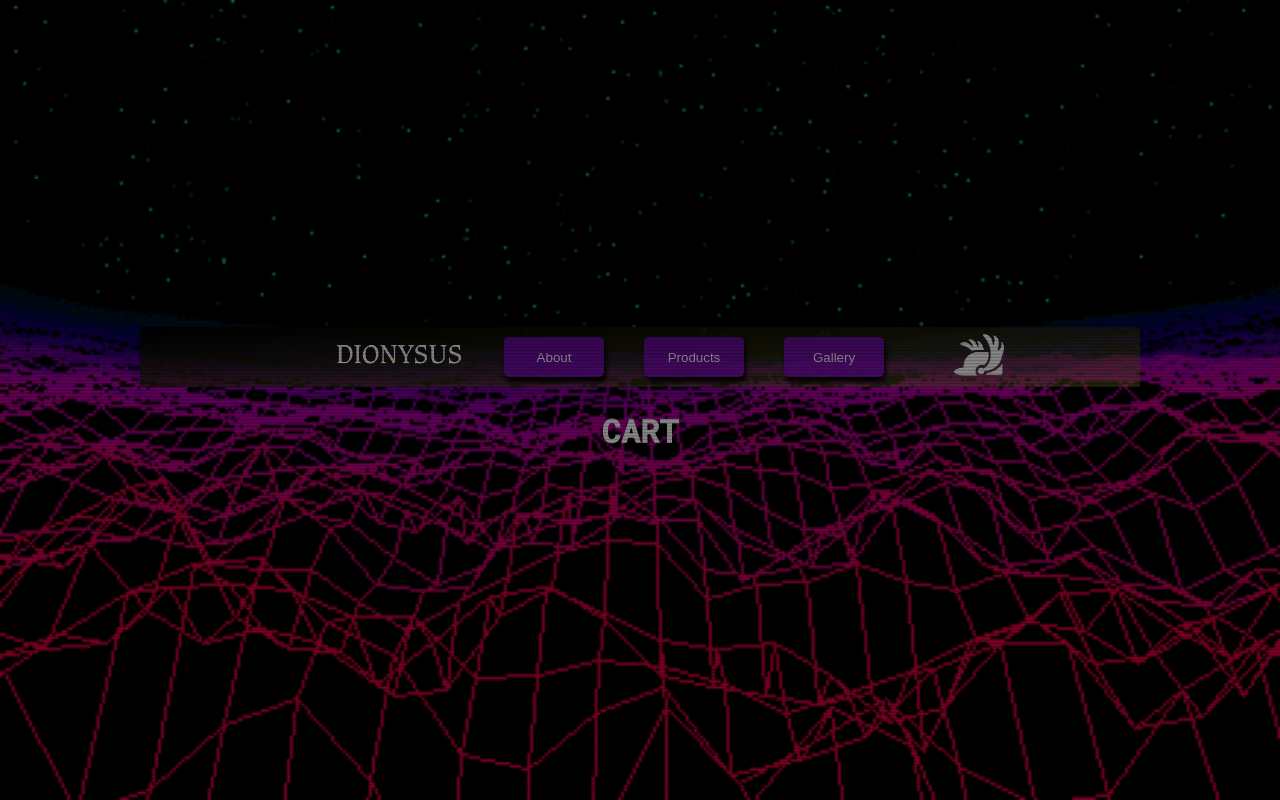
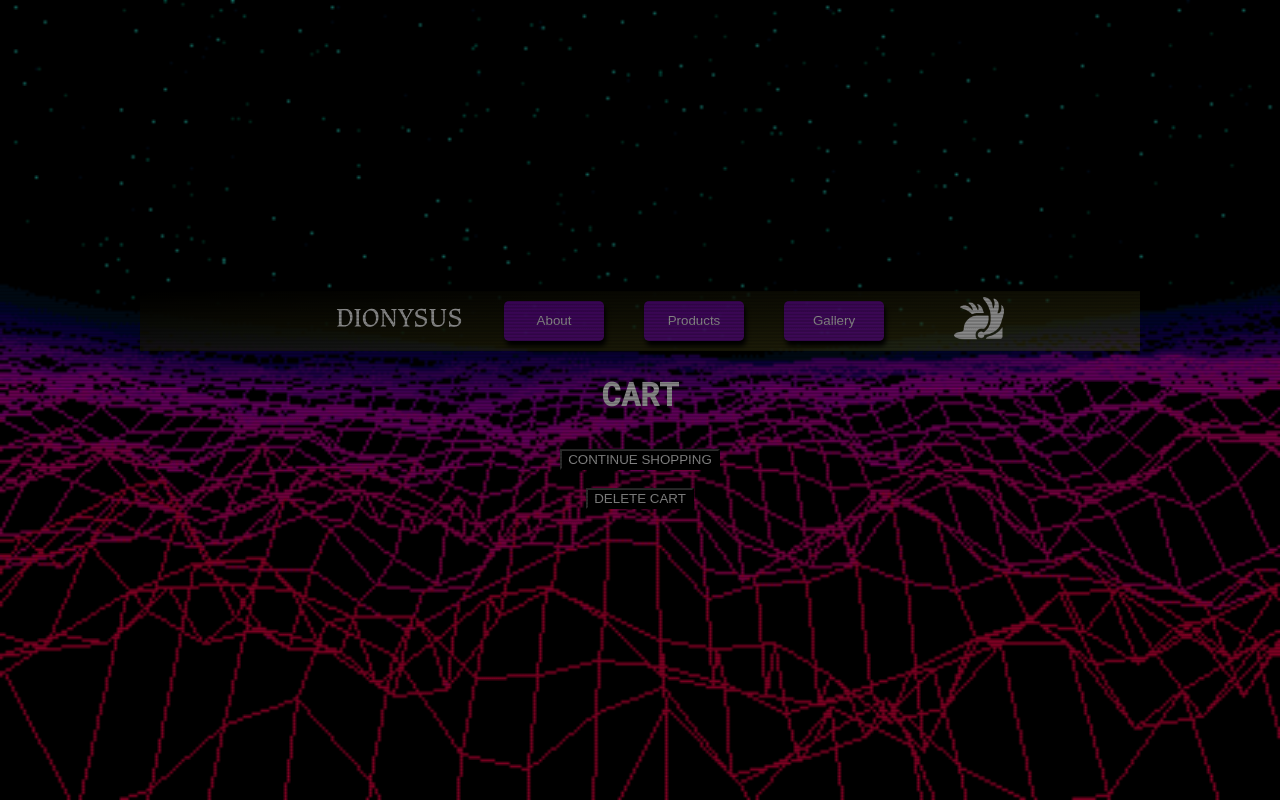
Before and after one commit to Eskaicito/project-dionysus, a React (Create React App) app: page /cart in a window 1280 px wide. Built offline with nearby package versions, Linux system fonts and the light colour scheme; a web font is replaced by a local one.

Commit message:
cart rendered

```diff
--- /dev/null
+++ b/src/pages/CartPage.css
@@ -0,0 +1,49 @@
+.cart-item{
+    background-color: rgb(152, 147, 147, 0.5);
+    display: flex;
+    justify-content: center;
+    align-items: center;
+    height: 20vh;
+    margin-top: 2rem;
+}
+.item-img{
+    width: 100%;
+    height: auto;
+}
+.item-img img{
+    width: 100%;
+}
+.item-name{
+    width: 100%;
+    height: auto;
+}
+.item-name p{
+    font-size: 1.5rem;
+    color: white;
+}
+.item-desc{
+    width: 100%;
+    height: auto;
+}
+.item-desc p{
+    color: white;
+}
+.item-button{
+    width: 100%;
+    height: auto;
+    margin-top: 1rem;
+}
+.item-button button{
+    background-color: black;
+    color: white;
+}
+.button-continue{
+    width: 100%;
+    height: auto;
+    margin-top: 2rem;
+}
+.button-continue button{
+   background-color: black;
+   color: white;
+   text-transform: none;
+}
--- a/src/pages/CartPage.js
+++ b/src/pages/CartPage.js
@@ -1,9 +1,43 @@
+import "./CartPage.css"
+import { useContext, useState } from "react"
 import Scanlines from "../components/Scanlines/Scanlines";
+import CartContext from "../context/CartContext";
+import { Link } from 'react-router-dom'
 
 const CartPage = () => {
+    const { cartListItems } = useContext(CartContext)
+    const [show, showItem] = useState(true)
     return (
         <>
-            <h1 style={{color: "white"}}>CART</h1>
+            <h1 style={{ color: "white" }}>CART</h1>
+            {show && cartListItems.map((item) => {
+                const { image, desc, cont, id } = item;
+                return (
+                    <div className='cart-item' key={id}>
+                        <div className='item-img'>
+                            <img src={`../${image}`} alt='symbolsoftruth' />
+                        </div>
+                        <div className='item-name'>
+                            <p>{desc}</p>
+                        </div>
+                        <div className='item-desc'>
+                            <p>{cont}</p>
+                        </div>
+                    </div>
+                )
+            })}
+            <div className="button-continue">
+                <Link to={'/products/vaporwave'}>
+                    <button>
+                        CONTINUE SHOPPING
+                    </button>
+                </Link>
+            </div>
+            <div className="item-button">
+                <button onClick={() => showItem(!show)}>
+                {show === true ? 'DELETE CART' : 'UNDO DELETE'}
+                </button>
+            </div>
             <Scanlines />
         </>
     )
```
